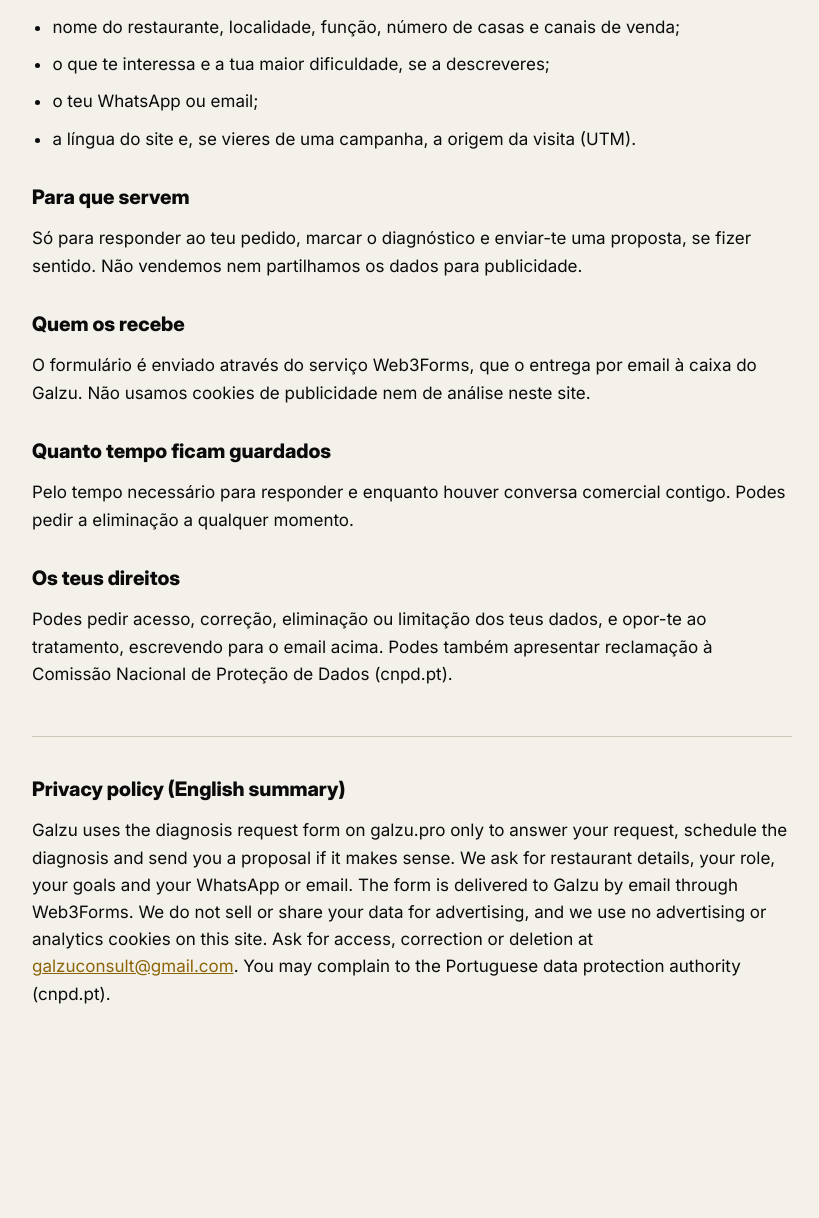
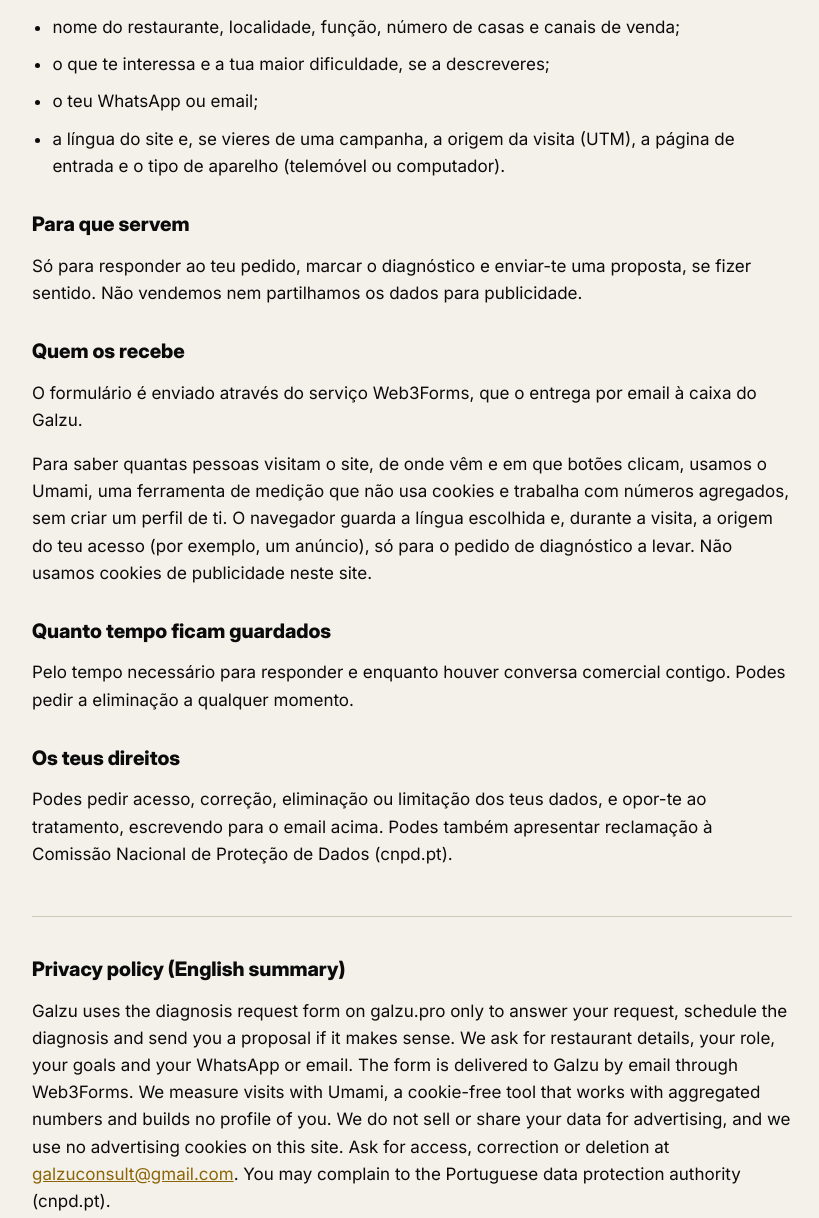
Before and after one commit to galzu369/galzu-infraestrutura-local-landing, a plain HTML site: page privacidade.html in a window 1280 px wide. Shown: the part 443-1661 px from the top of the page, without its empty margins (228-1047 px from the left). Before the commit the page ends 1540 px from the top, so only its background shows below. Drawn offline with Linux system fonts and the light colour scheme.

Commit message:
Privacidade: texto da medicao com Umami

```diff
--- a/privacidade.html
+++ b/privacidade.html
@@ -27,18 +27,19 @@ a { color: #8C6508; } .en { margin-top: 48px; padding-top: 8px; border-top: 1px
 <h2>Quem trata os teus dados</h2>
 <p>O Galzu, através do formulário de pedido de diagnóstico de galzu.pro. Contacto: <a href="mailto:galzuconsult@gmail.com">galzuconsult@gmail.com</a>.</p>
 <h2>Que dados pedimos</h2>
-<ul><li>nome do restaurante, localidade, função, número de casas e canais de venda;</li><li>o que te interessa e a tua maior dificuldade, se a descreveres;</li><li>o teu WhatsApp ou email;</li><li>a língua do site e, se vieres de uma campanha, a origem da visita (UTM).</li></ul>
+<ul><li>nome do restaurante, localidade, função, número de casas e canais de venda;</li><li>o que te interessa e a tua maior dificuldade, se a descreveres;</li><li>o teu WhatsApp ou email;</li><li>a língua do site e, se vieres de uma campanha, a origem da visita (UTM), a página de entrada e o tipo de aparelho (telemóvel ou computador).</li></ul>
 <h2>Para que servem</h2>
 <p>Só para responder ao teu pedido, marcar o diagnóstico e enviar-te uma proposta, se fizer sentido. Não vendemos nem partilhamos os dados para publicidade.</p>
 <h2>Quem os recebe</h2>
-<p>O formulário é enviado através do serviço Web3Forms, que o entrega por email à caixa do Galzu. Não usamos cookies de publicidade nem de análise neste site.</p>
+<p>O formulário é enviado através do serviço Web3Forms, que o entrega por email à caixa do Galzu.</p>
+<p>Para saber quantas pessoas visitam o site, de onde vêm e em que botões clicam, usamos o Umami, uma ferramenta de medição que não usa cookies e trabalha com números agregados, sem criar um perfil de ti. O navegador guarda a língua escolhida e, durante a visita, a origem do teu acesso (por exemplo, um anúncio), só para o pedido de diagnóstico a levar. Não usamos cookies de publicidade neste site.</p>
 <h2>Quanto tempo ficam guardados</h2>
 <p>Pelo tempo necessário para responder e enquanto houver conversa comercial contigo. Podes pedir a eliminação a qualquer momento.</p>
 <h2>Os teus direitos</h2>
 <p>Podes pedir acesso, correção, eliminação ou limitação dos teus dados, e opor-te ao tratamento, escrevendo para o email acima. Podes também apresentar reclamação à Comissão Nacional de Proteção de Dados (cnpd.pt).</p>
 <section class="en" lang="en">
 <h2>Privacy policy (English summary)</h2>
-<p>Galzu uses the diagnosis request form on galzu.pro only to answer your request, schedule the diagnosis and send you a proposal if it makes sense. We ask for restaurant details, your role, your goals and your WhatsApp or email. The form is delivered to Galzu by email through Web3Forms. We do not sell or share your data for advertising, and we use no advertising or analytics cookies on this site. Ask for access, correction or deletion at <a href="mailto:galzuconsult@gmail.com">galzuconsult@gmail.com</a>. You may complain to the Portuguese data protection authority (cnpd.pt).</p>
+<p>Galzu uses the diagnosis request form on galzu.pro only to answer your request, schedule the diagnosis and send you a proposal if it makes sense. We ask for restaurant details, your role, your goals and your WhatsApp or email. The form is delivered to Galzu by email through Web3Forms. We measure visits with Umami, a cookie-free tool that works with aggregated numbers and builds no profile of you. We do not sell or share your data for advertising, and we use no advertising cookies on this site. Ask for access, correction or deletion at <a href="mailto:galzuconsult@gmail.com">galzuconsult@gmail.com</a>. You may complain to the Portuguese data protection authority (cnpd.pt).</p>
 </section>
 </main>
 </body>
```
